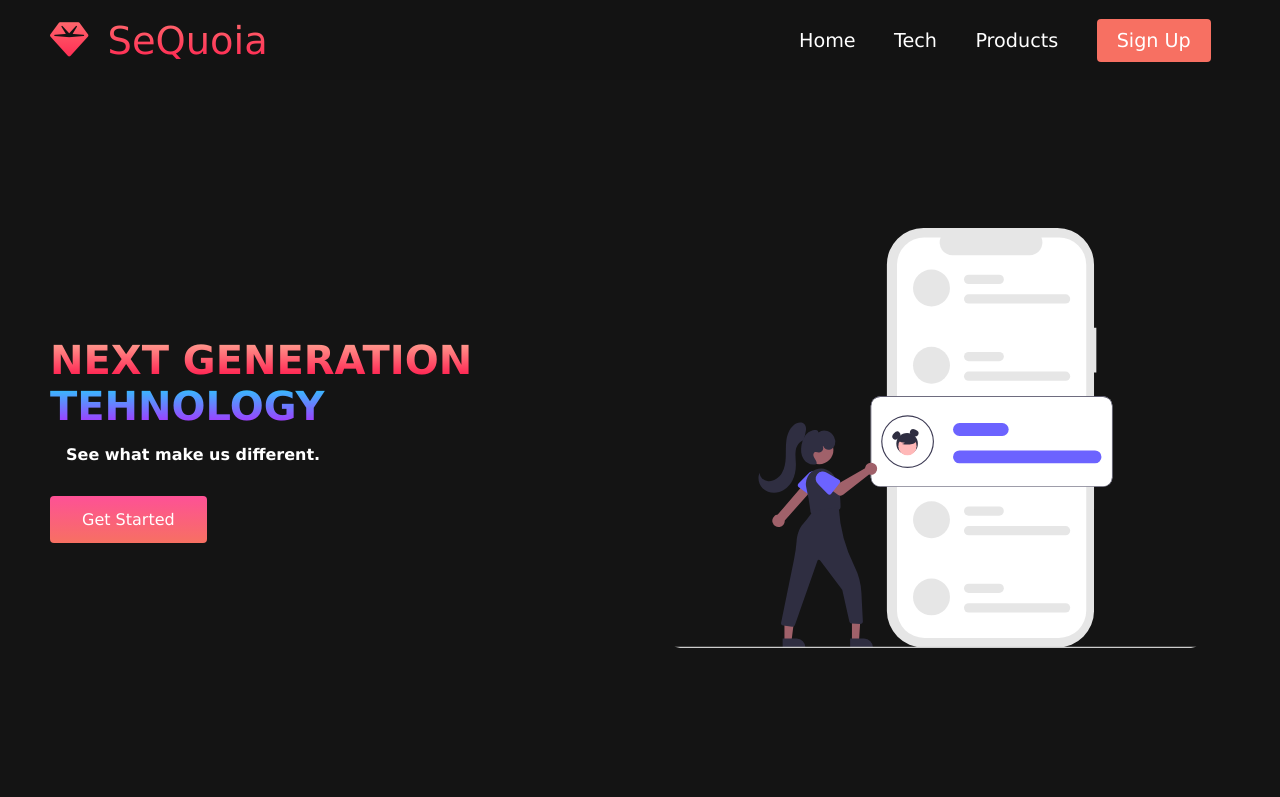
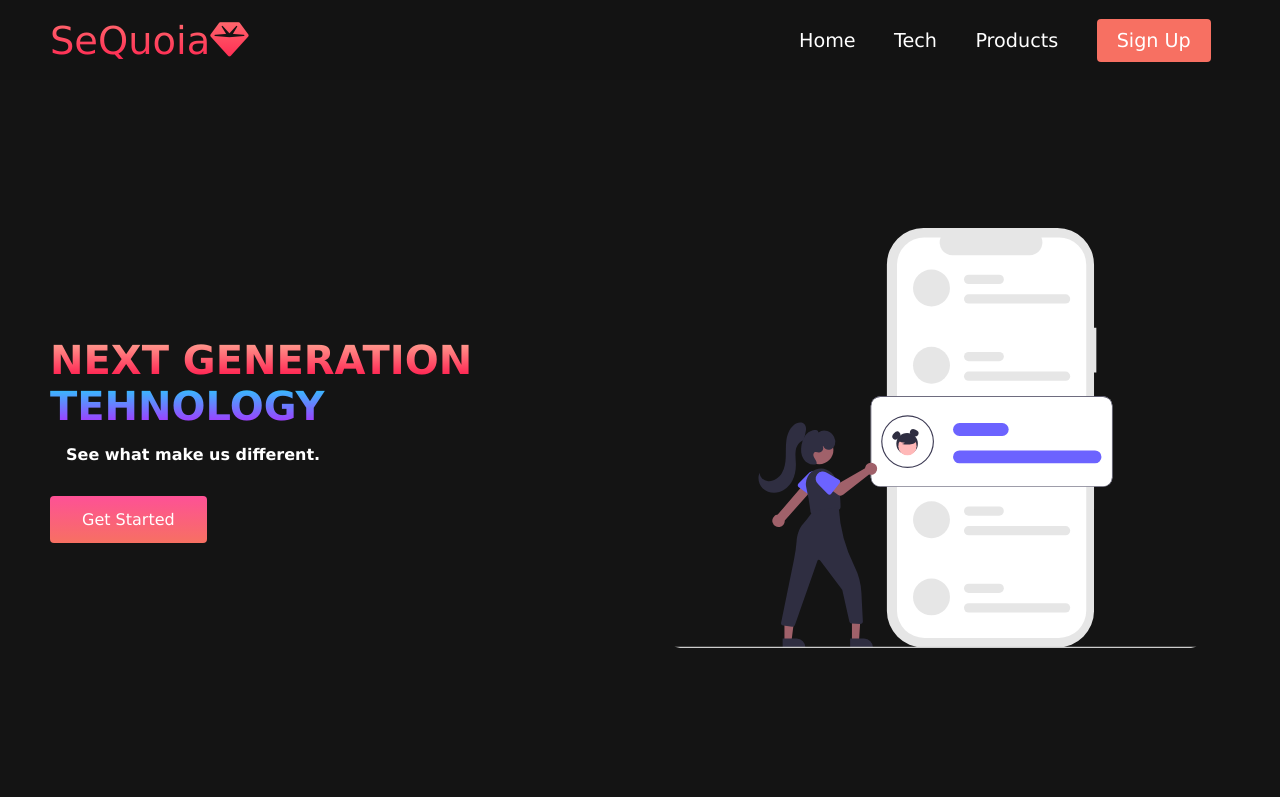
Before and after one commit to Jure944/SeQuoia, a plain HTML site: page index.html in a window 1280 px wide. Shown: the top 797 px of the page. Drawn offline with Linux system fonts and the light colour scheme.

Commit message:
Update index.html

```diff
--- a/index.html
+++ b/index.html
@@ -11,7 +11,7 @@
 <body>
     <nav class="navbar">
         <div class="navbar_container">
-            <a href="/" id="navbar_logo"><i class="fa-solid fa-gem"></i>SeQuoia</a>
+            <a href="/" id="navbar_logo">SeQuoia<i class="fa-solid fa-gem"></i></a>
             <div class="navbar_toggle" id="mobile-menu">
                 <span class="bar"></span>
                 <span class="bar"></span>
```
